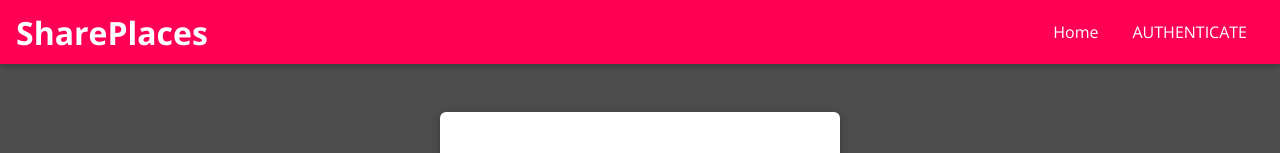
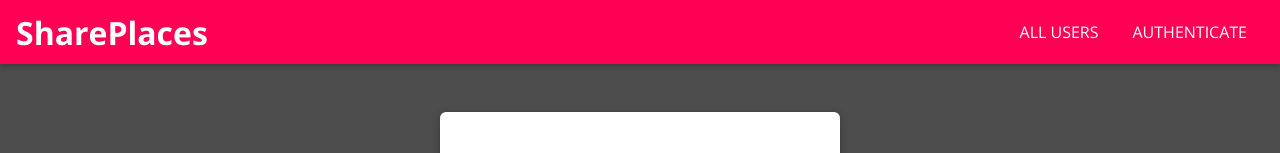
Before and after one commit to DhanushkaNP/Share-places, a React (Create React App) app in the folder FRONTEND/: page /login in a window 1280 px wide. Shown: the top 153 px of the page. Built offline with nearby package versions, Linux system fonts and the light colour scheme; the HTML template or start-up script is replaced by a standard one.

Commit message:
Revert "Change front-end programme to display all available places in user landing page"
This reverts commit 006168e60cb483a8e31ddcbb40fbc3355b941f29.

```diff
--- a/FRONTEND/src/App.jsx
+++ b/FRONTEND/src/App.jsx
@@ -10,7 +10,6 @@ import MainNavigation from "./shared/components/Navigation/MainNavigation";
 import { AuthContext } from "./shared/context/auth-context";
 import useAuth from "./shared/hooks/auth-hook";
 import LoadingSpinner from "./shared/components/UIElements/LoadingSpinner";
-import AllPlaces from "./places/pages/AllPlaces";
 
 const NewPlace = lazy(() => import("./places/pages/NewPlace"));
 const UpdatePlace = lazy(() => import("./places/pages/UpdatePlace"));
@@ -33,7 +32,7 @@ function App() {
   } else {
     routes = (
       <React.Fragment>
-        <Route path="/" element={<AllPlaces />} />
+        <Route path="/" element={<Users />} />
         <Route path="/:userId/places" element={<UserPlaces />} />
         <Route path="/auth" element={<Auth />} />
         <Route path="*" element={<Auth />} />
--- a/FRONTEND/src/shared/components/Navigation/NavLinks.jsx
+++ b/FRONTEND/src/shared/components/Navigation/NavLinks.jsx
@@ -10,7 +10,7 @@ function NavLinks(props) {
   return (
     <ul className="nav-links">
       <li onClick={props.onClick}>
-        <NavLink to="/">Home</NavLink>
+        <NavLink to="/">ALL USERS</NavLink>
       </li>
       {auth.isLoggedIn && (
         <li onClick={props.onClick}>
```
